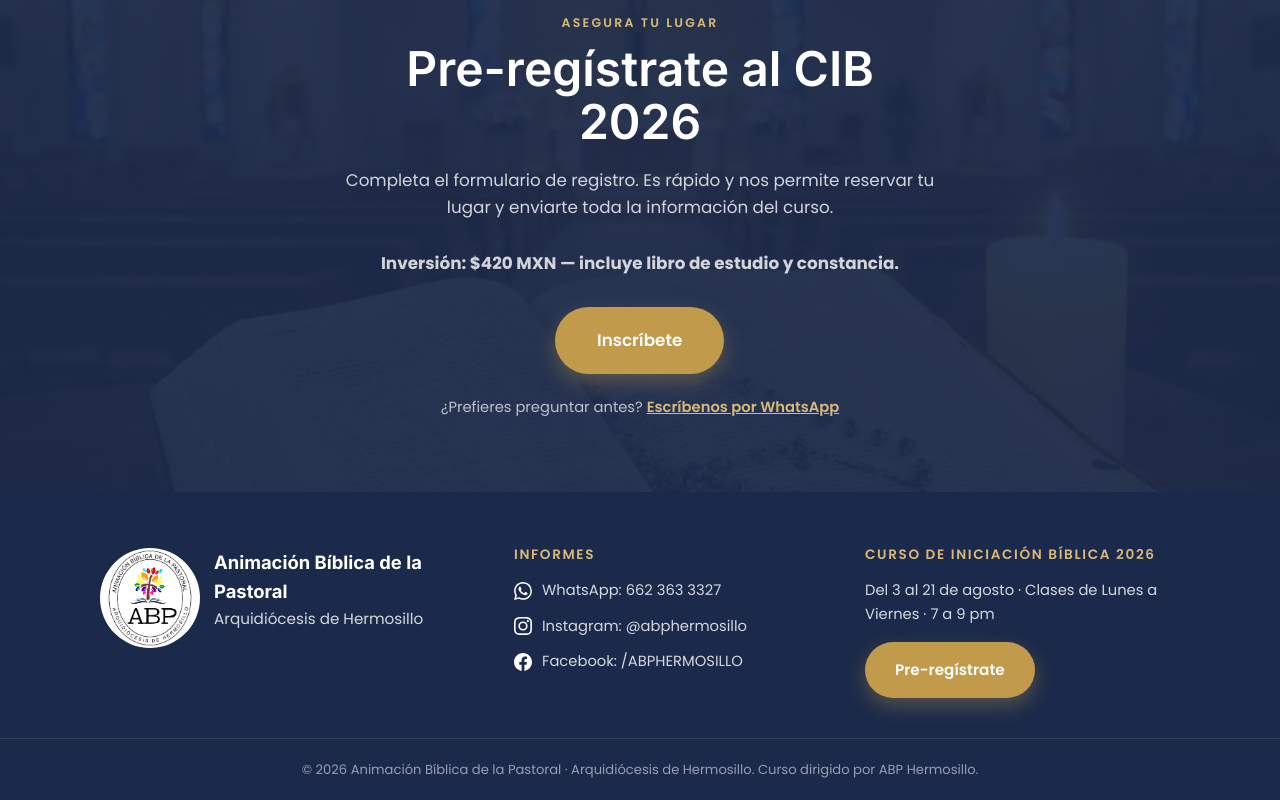
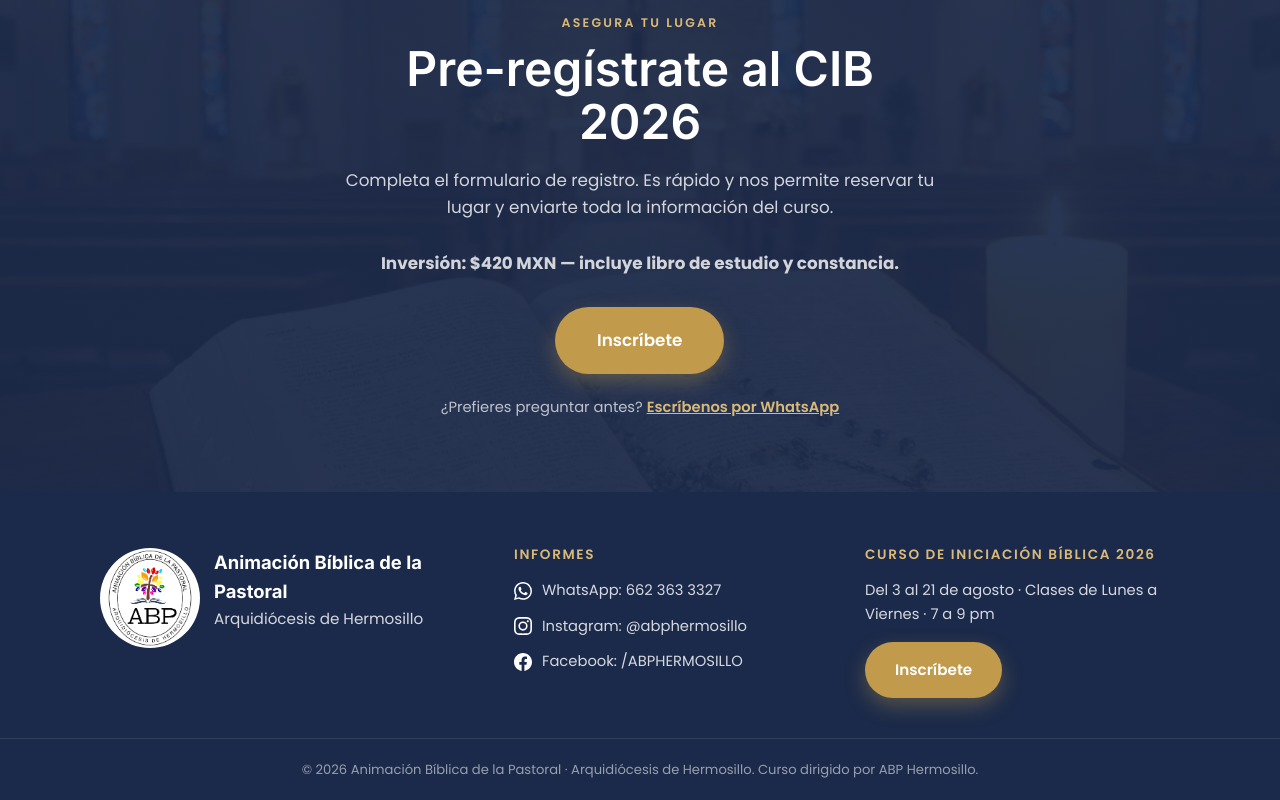
Before and after one commit to arqenriquez/cib-2026, a plain HTML site: page index.html in a window 1280 px wide. Shown: the part 4133-4933 px from the top of the page. Drawn offline with Linux system fonts and the light colour scheme.

Commit message:
Cambia tambien el CTA del footer a "Inscribete" con enlace al Google Form
El boton del footer ya no hace scroll a la seccion de pre-registro: ahora dice
"Inscribete" y abre el Google Form en pestana nueva, igual que los CTAs del
navbar y de la seccion de registro (clase .js-form-link).

Co-Authored-By: Claude Opus 4.8 <noreply@anthropic.com>

```diff
--- a/index.html
+++ b/index.html
@@ -323,7 +323,7 @@
       <div class="footer-cta">
         <h4>Curso de Iniciación Bíblica 2026</h4>
         <p>Del 3 al 21 de agosto · Clases de Lunes a Viernes · 7 a 9 pm</p>
-        <a href="#registro" class="btn btn-gold">Pre-regístrate</a>
+        <a href="#" class="btn btn-gold js-form-link" target="_blank" rel="noopener">Inscríbete</a>
       </div>
     </div>
 
```
